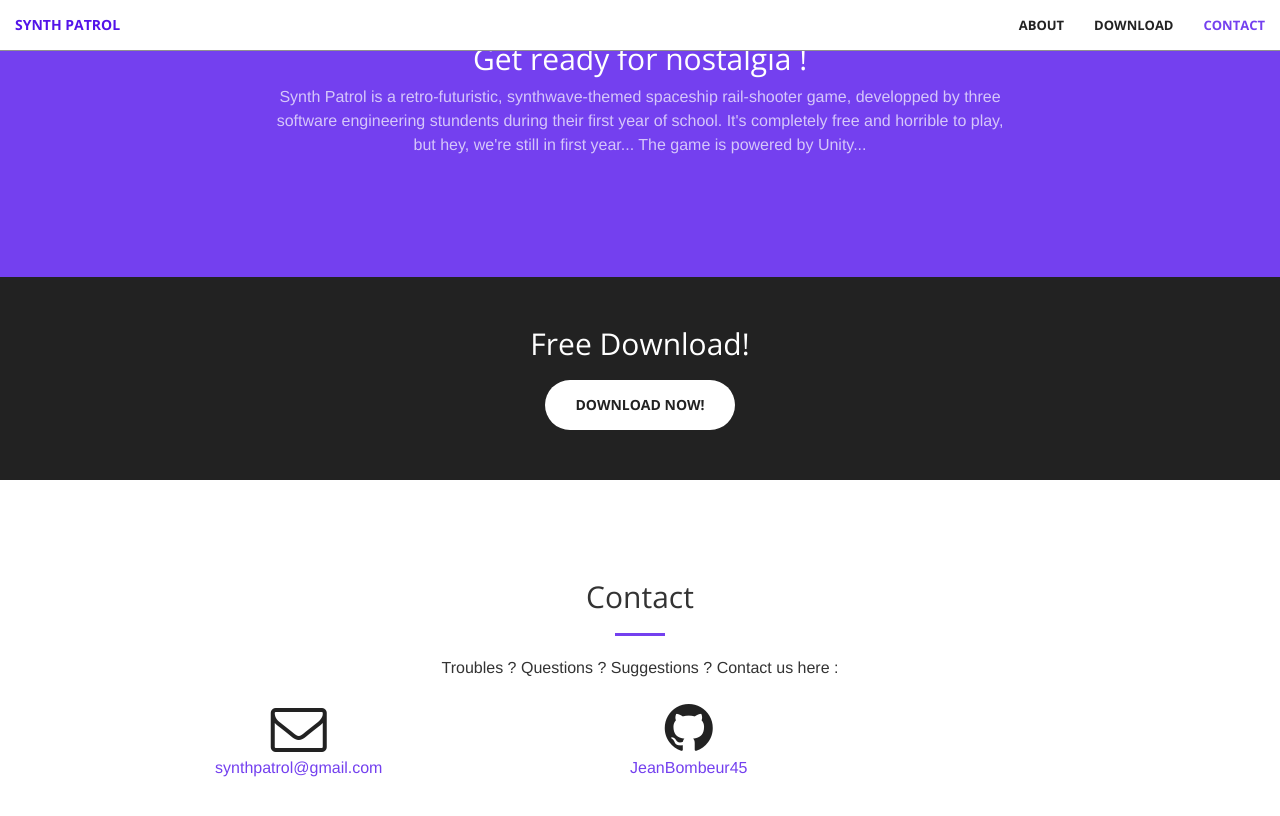
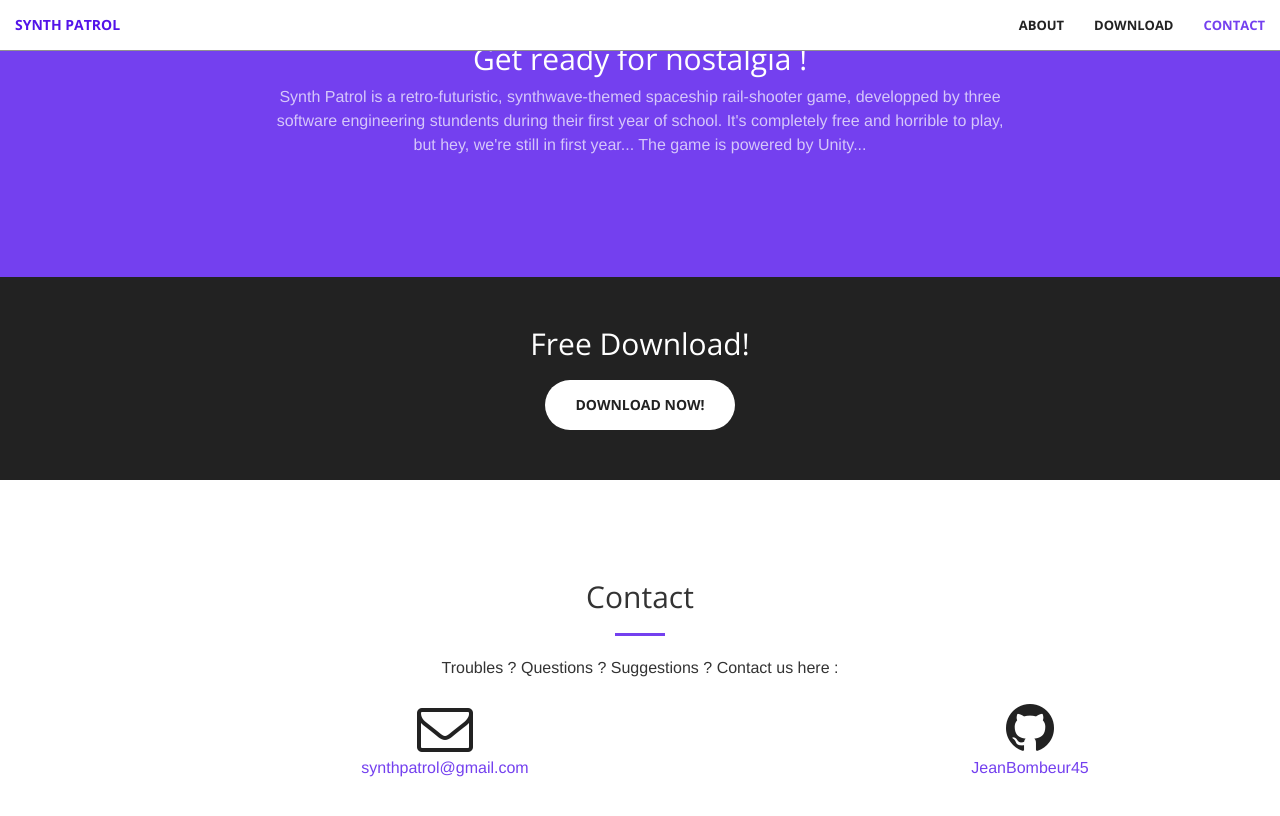
Before and after one commit to JeanBombeur45/Synth-Patrol, a Jekyll site: the page built from index.html, in a window 1280 px wide and 900 px high, scrolled down 958 px. Shown: the top 816 px of the window. Built offline with Jekyll 4.4.1, drawn with Linux system fonts in a browser that asks for light colours.

Commit message:
Update contact.html

```diff
--- a/_includes/contact.html
+++ b/_includes/contact.html
@@ -6,13 +6,13 @@
                 <hr class="primary">
                 <p>Troubles ? Questions ? Suggestions ? Contact us here :</p>
             </div>
-        <div class="col-lg-3 col-lg-offset-1 text-center">
+        <div class="col-lg-4 col-lg-offset-2 text-center">
             <a href="mailto:{{ site.email }}">
             <i class="fa fa-envelope-o fa-2x wow bounceIn" data-wow-delay=".1s"></i>
                 <p>{{ site.email }}</p>
             </a>
         </div>
-        <div class="col-lg-3 col-lg-offset-1 text-center">
+        <div class="col-lg-4 col-lg-offset-2 text-center">
             <a href="https://github.com/{{ site.github_username }}">
             <i class="fa fa-github fa-2x wow bounceIn" data-wow-delay=".1s"></i>
                 <p>{{ site.github_username }}</p>
```
